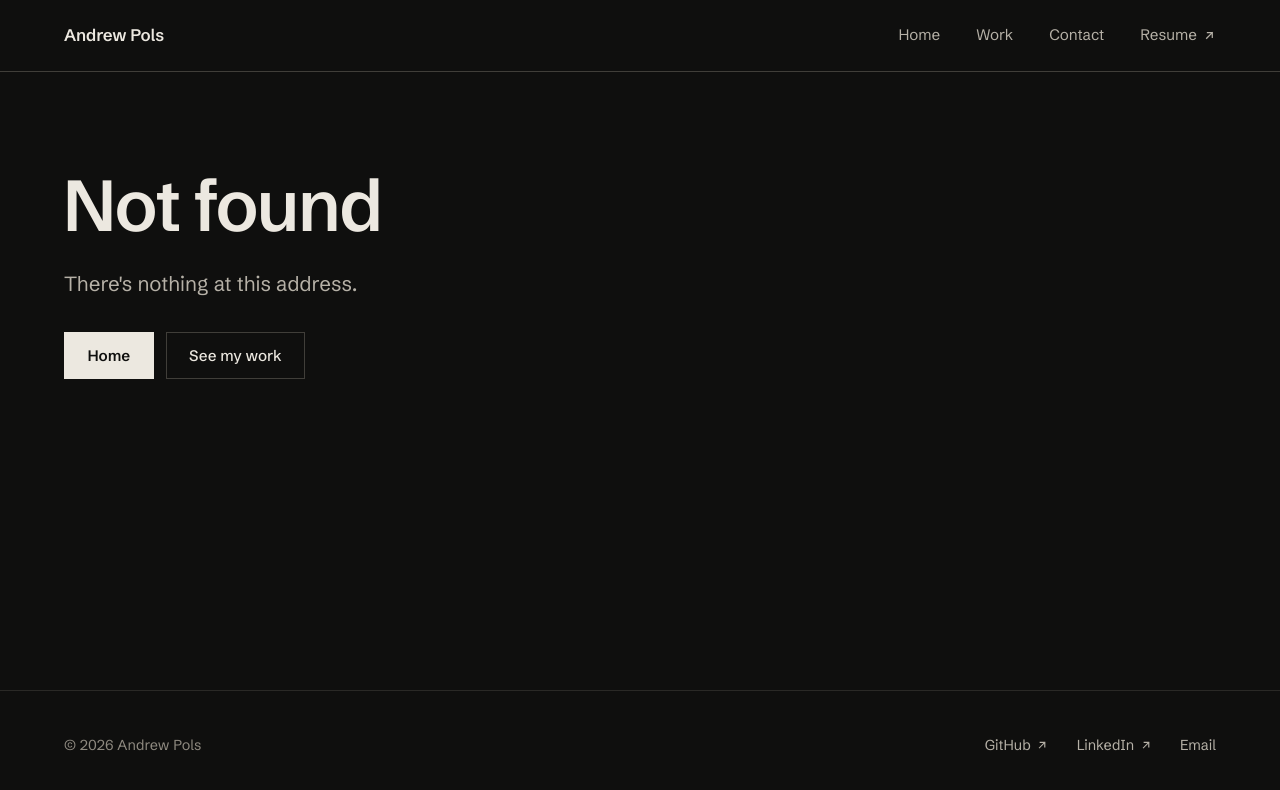
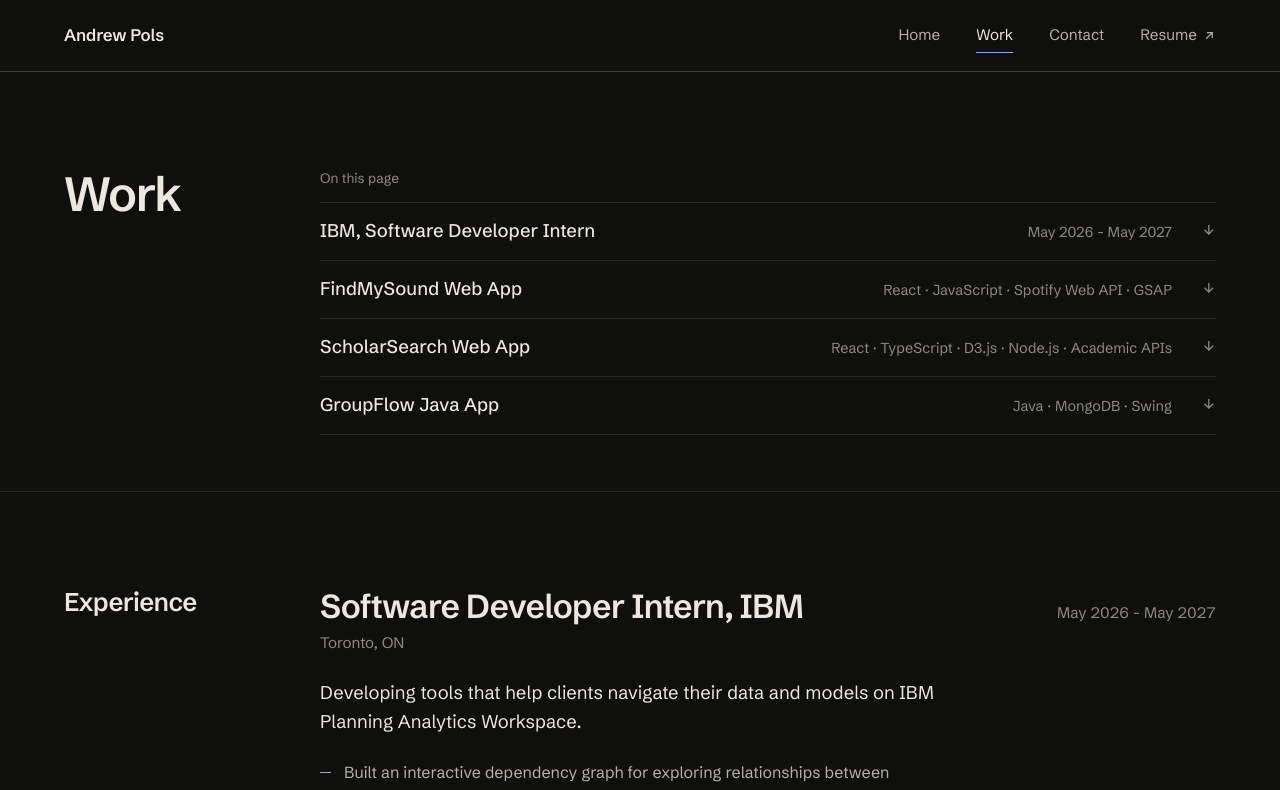
Before and after one commit to andrewpols/Portfolio, a React (Vite) app in the folder portfolio-frontend/: page /work in a window 1280 px wide. Before the commit this address had no page. Shown: the top 790 px of the page. Built offline with nearby package versions, Linux system fonts and the light colour scheme.

Commit message:
Rename /portfolio to /work

```diff
--- a/portfolio-frontend/src/js/App.jsx
+++ b/portfolio-frontend/src/js/App.jsx
@@ -18,7 +18,7 @@ function MainRoutes() {
 
                     <Route index element={<Home />} />
 
-                    <Route path="portfolio" element={<Portfolio />} />
+                    <Route path="work" element={<Portfolio />} />
 
                     <Route path="resume" element={<Resume />} />
 
--- a/portfolio-frontend/src/js/Home.jsx
+++ b/portfolio-frontend/src/js/Home.jsx
@@ -13,7 +13,7 @@ export default function Home() {
                     Third-year Computer Science student at the University of Toronto. Currently a software developer intern at IBM on the Planning Analytics team.
                 </p>
                 <div className="hero-actions">
-                    <Link to="/portfolio" className="btn btn-primary">View my work</Link>
+                    <Link to="/work" className="btn btn-primary">View my work</Link>
                     <Link to="/resume" target="_blank" className="btn">Resume<ArrowUpRight /></Link>
                 </div>
             </section>
--- a/portfolio-frontend/src/js/Layout.jsx
+++ b/portfolio-frontend/src/js/Layout.jsx
@@ -7,12 +7,12 @@ import useScrollRestore from "./useScrollRestore.js";
 
 const links = [
     { to: "/", label: "Home", end: true },
-    { to: "/portfolio", label: "Work" },
+    { to: "/work", label: "Work" },
     { to: "/contact", label: "Contact" },
     { to: "/resume", label: "Resume", external: true },
 ];
 
-const titles = { "/": "Andrew Pols", "/portfolio": "Work · Andrew Pols", "/contact": "Contact · Andrew Pols", "/resume": "Resume · Andrew Pols" };
+const titles = { "/": "Andrew Pols", "/work": "Work · Andrew Pols", "/contact": "Contact · Andrew Pols", "/resume": "Resume · Andrew Pols" };
 
 export default function Layout() {
     const { pathname, key, hash } = useLocation();
--- a/portfolio-frontend/src/js/NotFound.jsx
+++ b/portfolio-frontend/src/js/NotFound.jsx
@@ -8,7 +8,7 @@ export default function NotFound() {
             <p>There's nothing at this address.</p>
             <div className="hero-actions">
                 <Link to="/" className="btn btn-primary">Home</Link>
-                <Link to="/portfolio" className="btn">See my work</Link>
+                <Link to="/work" className="btn">See my work</Link>
             </div>
         </div>
     );
```
